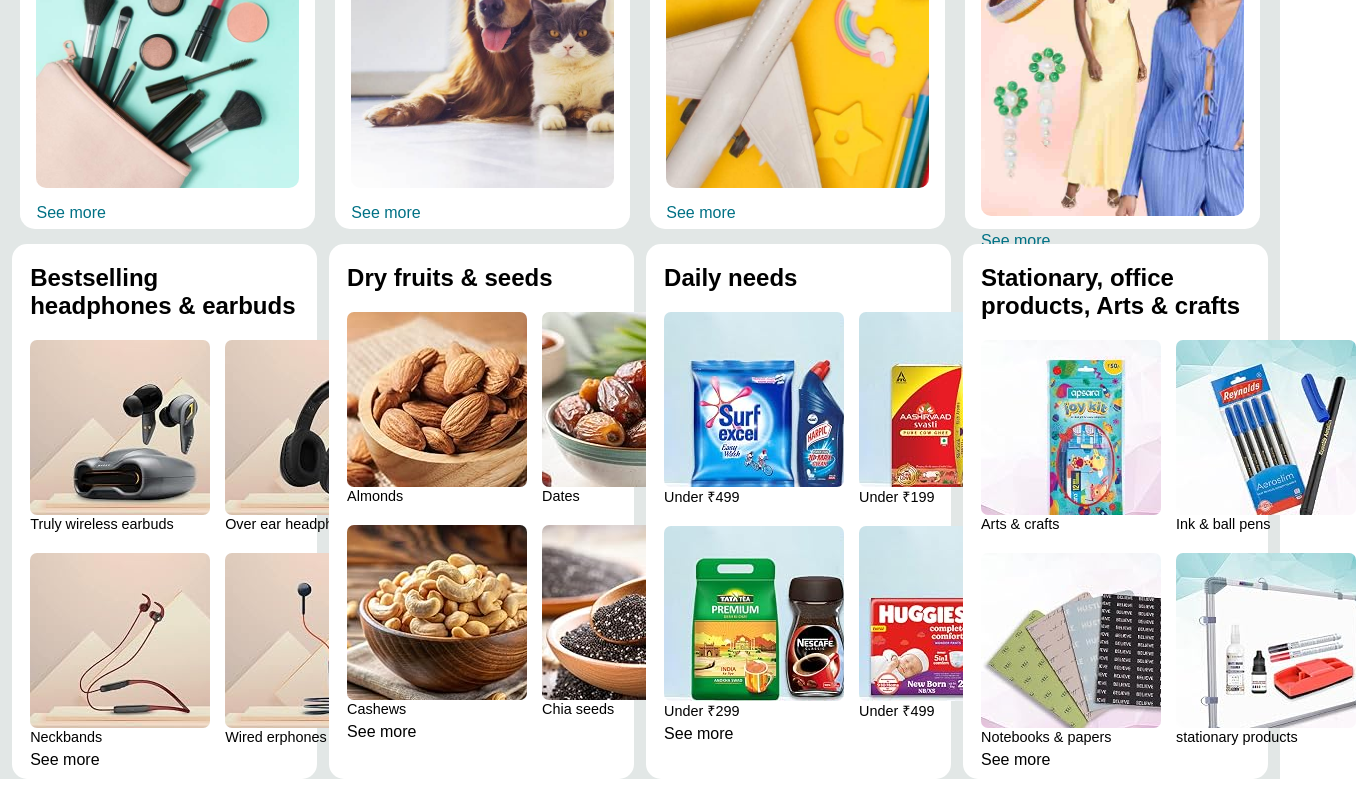
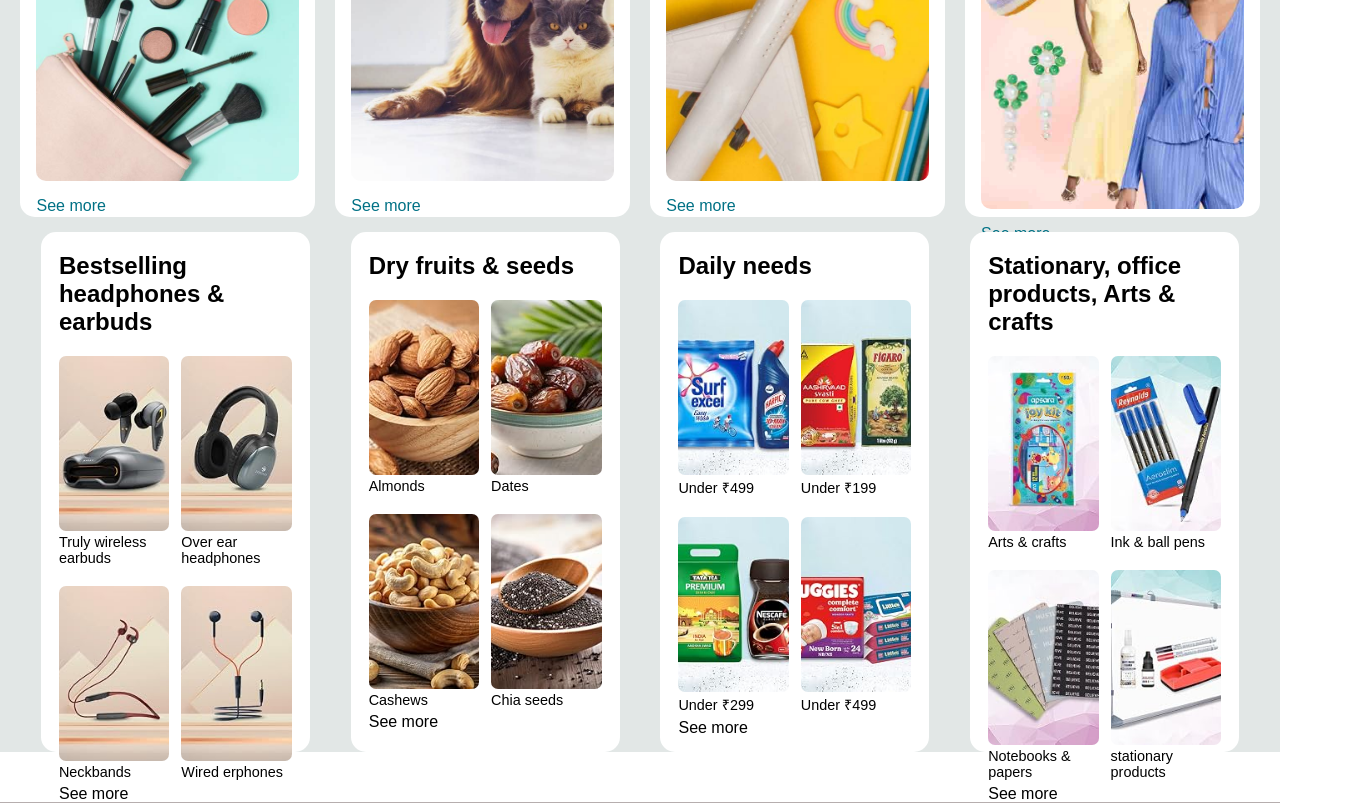
Before and after one commit to omhinge3-dotcom/Frontend-Projects, a plain HTML site: page index.html in a window 1280 px wide. Shown: the part 1053-1859 px from the top of the page, 1371 px wide, since content can reach past the window. Drawn offline with Linux system fonts and the light colour scheme.

Commit message:
Fix product image overflow

```diff
--- a/style.css
+++ b/style.css
@@ -1,7 +1,7 @@
 * {
     margin: 0;
     font-family: Arial;
-    border: border-box;
+    box-sizing: border-box;
 }
 
 .navbar {
@@ -207,7 +207,7 @@
 }
 
 .box {
-    height: 370px;
+    height: 400px;
     width: 23%;
     background-color: white;
     padding: 20px 0px 15px;
@@ -233,34 +233,45 @@
 }
 
 /* New Shop section */
-.new-box{
-     height: 500px;
+.new-box {
+    height: 520px;
     width: 21%;
     background-color: white;
     padding: 20px 18px 15px;
     margin-top: 15px;
+    border-radius: 15px;
+    box-sizing: border-box;
+}
 
-    border-radius: 15px;
+.row1,
+.row2 {
+    display: grid;
+    grid-template-columns: repeat(2, minmax(0, 1fr));
+    gap: 12px;
 }
-.row1{
-    display: flex;
 
-}
-.row2{
-    display: flex;
+.row2 {
     margin-bottom: 5px;
 }
-.box-img2{
+
+.product {
+    min-width: 0;
+}
+
+.box-img2 {
+    width: 100%;
     height: 175px;
-    width: 180px;
-    margin-right: 15px;
     margin-top: 20px;
     border-radius: 7px;
-
+    background-size: cover;
+    background-position: center;
+    background-repeat: no-repeat;
 }
 
-.new-box-content span{
+.new-box-content span {
+    display: block;
     font-size: 0.9rem;
+    margin-top: 3px;
 }
 
 /* Sign Section */
```
